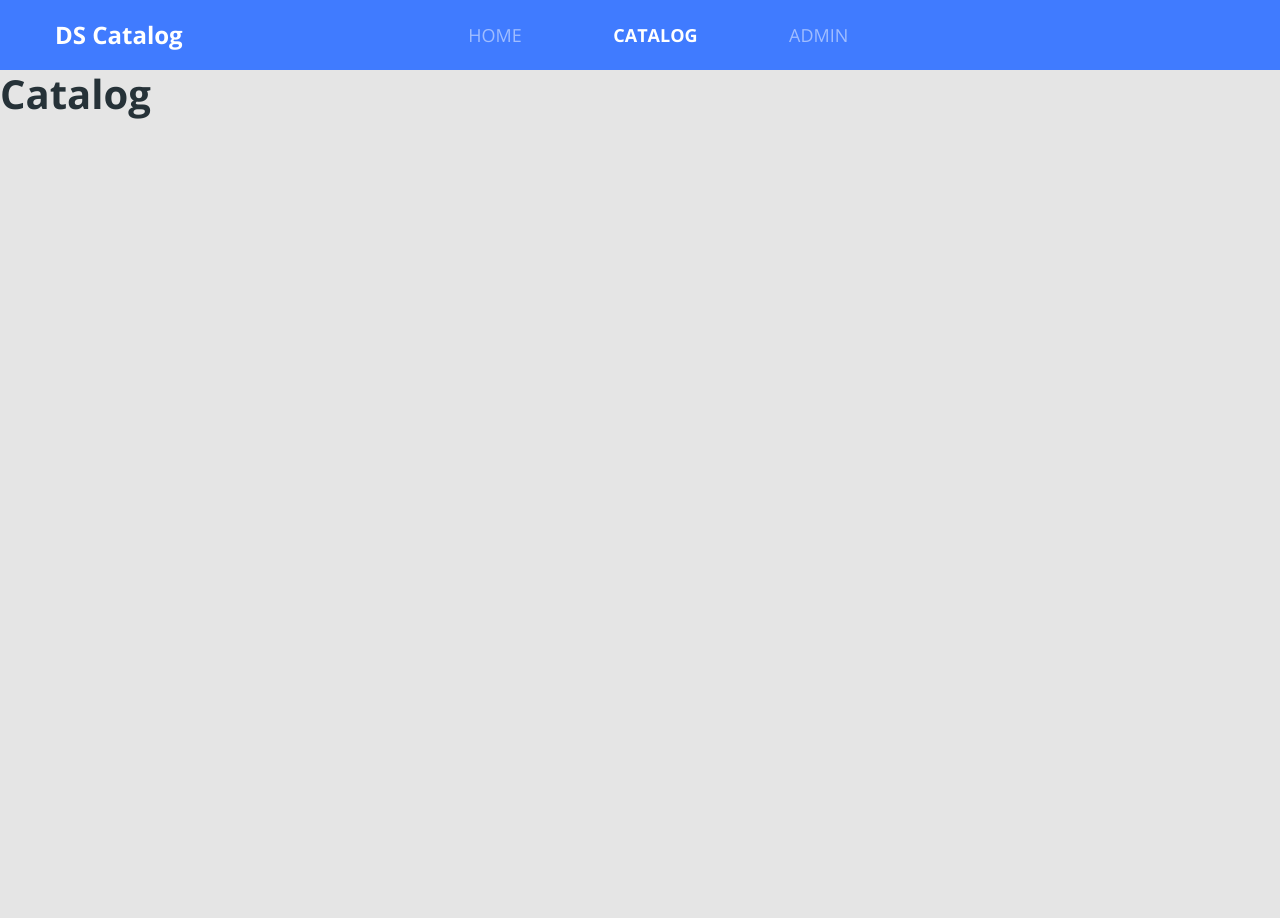
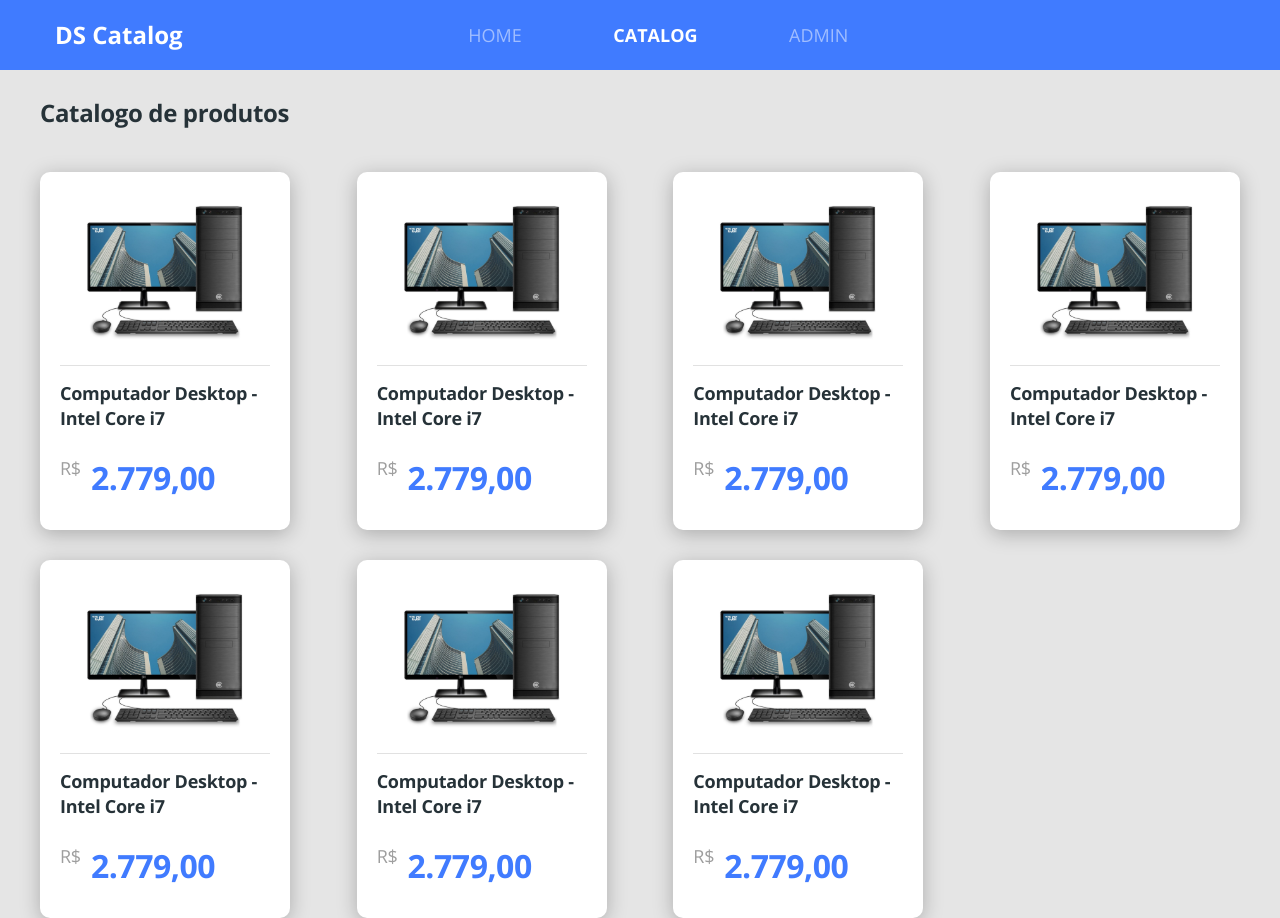
Before and after one commit to fdopertussatti/dscatalog-bootcamp-devsuperior, a React (Create React App) app in the folder front-web/: page /catalog in a window 1280 px wide. Before the commit the page ends 800 px from the top, so only its background shows below. Built offline with nearby package versions, Linux system fonts and the light colour scheme.

Commit message:
Finish product listing layout

```diff
--- a/front-web/src/app.scss
+++ b/front-web/src/app.scss
@@ -21,3 +21,15 @@
       color: unset;
     }
   }
+
+  .border-radios-10{
+    border-radius: 10px;
+  }
+  .border-radios-20{
+    border-radius: 20px;
+  }
+  .card-base{
+    background: #FFF;
+    box-shadow: 0px 4px 20px rgba(0, 0, 0, 0.25);
+    //border-radius: 10px;
+  }
--- /dev/null
+++ b/front-web/src/pages/Catalog/components/ProductCard/index.tsx
@@ -0,0 +1,20 @@
+import React from 'react';
+import {ReactComponent as ProductImage }from '../../../../core/assets/images/product.svg'
+import './styles.scss';
+
+const ProductCard = () => (
+<div className="card-base border-radios-10 product-card">
+    <ProductImage/>
+    <div className="product-info">
+        <h6 className="product-name">
+            Computador Desktop - Intel Core i7
+        </h6>
+        <div className="product-price-container">
+            <span className="product-currency">R$</span>
+            <h3 className="product-price">2.779,00</h3>
+        </div>
+    </div>
+</div>
+
+);
+export default ProductCard;
--- /dev/null
+++ b/front-web/src/pages/Catalog/components/ProductCard/styles.scss
@@ -0,0 +1,34 @@
+.product-card{
+    //width: 245px;
+    padding: 20px 20px 30px 20px;
+    text-align: center;
+}
+
+.product-info{
+    border-top: 1px solid #E1E1E1;
+    text-align: left;
+    padding-top: 15px;
+    margin-top: 15px;
+}
+.product-name{
+    font-size: 18px;
+    line-height: 25px;
+    letter-spacing: -0.015em;
+}
+.product-price-container{
+    margin-top: 25px;
+    display: flex;
+}
+.product-currency{
+    font-size: 18px;
+    line-height: 25px;
+    letter-spacing: -0.015em;
+    color: #9E9E9E;
+}
+.product-price{
+    font-size: 32px;
+    line-height: 44px;
+    letter-spacing: -0.015em;
+    color: #407BFF;
+    margin-left: 10px;
+}
--- a/front-web/src/pages/Catalog/index.tsx
+++ b/front-web/src/pages/Catalog/index.tsx
@@ -1,9 +1,22 @@
 import React from 'react';
+import ProductCard from './components/ProductCard';
+import './styles.scss';
 const   Catalog = () =>(
-<div>
-<h1>Catalog</h1>
+    <div className="catalog-container">
+    <h1 className="catalog-title">
+        Catalogo de produtos
+    </h1>
+    <div className="catalog-products">
+        <ProductCard/>
+        <ProductCard/>
+        <ProductCard/>
+        <ProductCard/>
+        <ProductCard/>
+        <ProductCard/>
+        <ProductCard/>
+    </div>
 
-</div>
+    </div>
 );
 
 export default Catalog;
--- /dev/null
+++ b/front-web/src/pages/Catalog/styles.scss
@@ -0,0 +1,19 @@
+.catalog-container{
+    margin-top: 26px;
+    padding-left: 40px;
+    padding-right: 40px;
+
+}
+.catalog-title{
+    font-size: 24px;
+    line-height: 33px;
+    letter-spacing: -0.015em;
+
+}
+.catalog-products{
+    margin-top: 43px;
+    display: grid;
+    grid-template-columns:repeat(auto-fill, 250px);
+    grid-gap: 30px 20px;
+    justify-content: space-between;
+}
--- a/front-web/src/pages/Home/index.tsx
+++ b/front-web/src/pages/Home/index.tsx
@@ -6,7 +6,7 @@
 
 const   Home = () =>(
     <div className="home-container">
-        <div className="row home-content">
+        <div className="row home-content card-base border-radios-20">
            <div className="col-6">
             <h1 className="text-title">Conheça o melhor<br/>
                                          catálogo de produtos</h1>
--- a/front-web/src/pages/Home/styles.scss
+++ b/front-web/src/pages/Home/styles.scss
@@ -5,9 +5,6 @@
 
 }
 .home-content {
-    background-color: #FFF;
-    box-shadow: 0px 4px 20px rgba(0, 0, 0, 0.25);
-    border-radius: 20px;
     padding-top: 155px;
     padding-bottom: 150px;
     padding-left: 100px;
```
Also changed, not shown: front-web/src/core/assets/images/product.svg (added), 1 other file (tests, documents, lock files or other folders).
